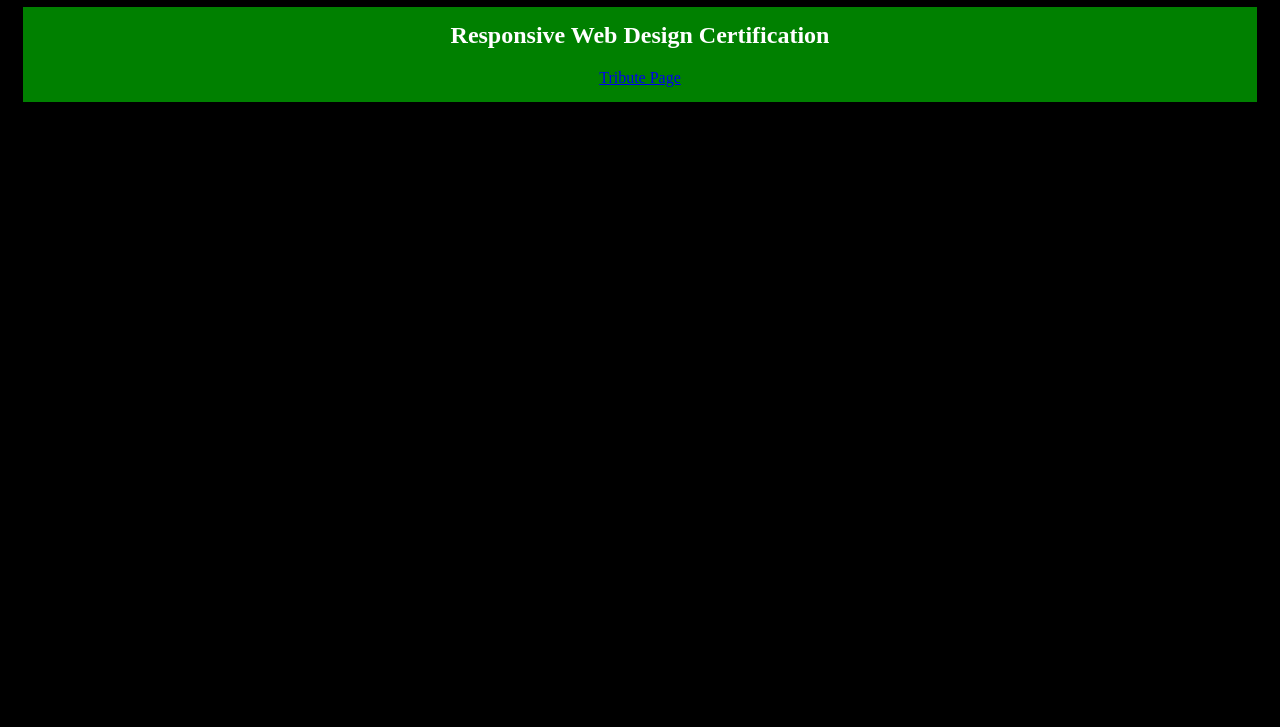
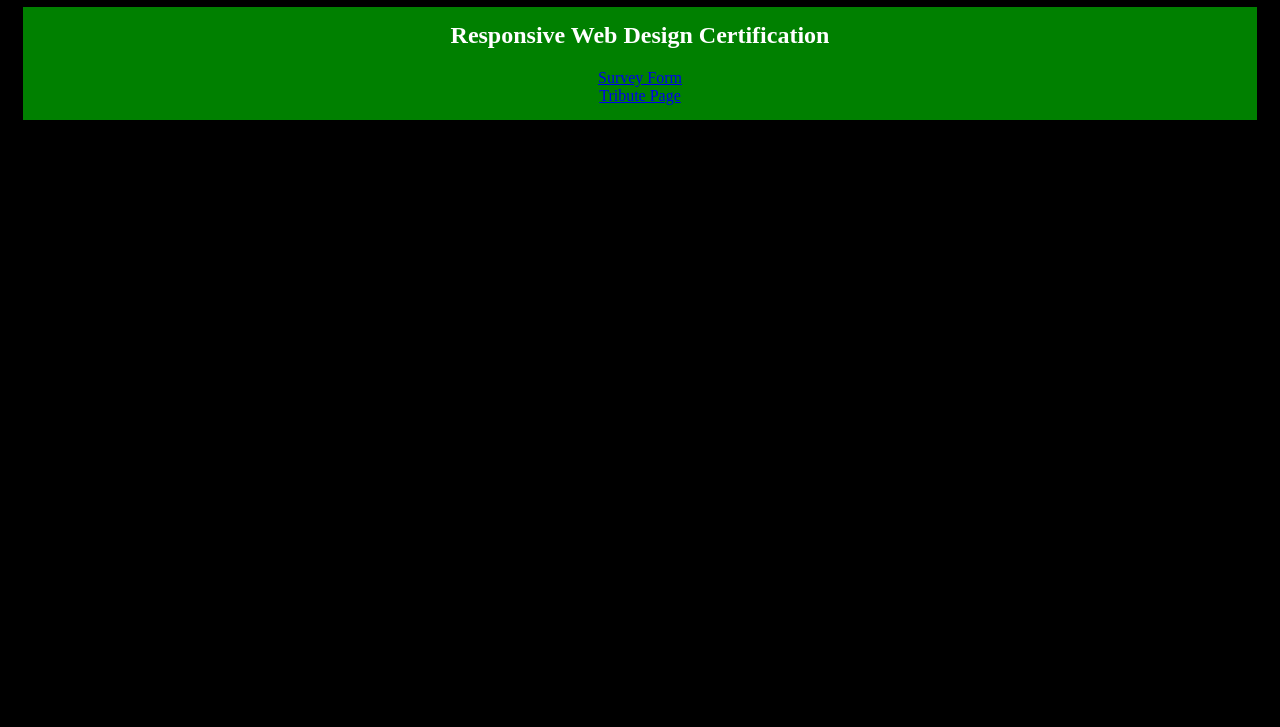
Before and after one commit to hollandmwesley/freeCodeCamp, a plain HTML site: page index.html in a window 1280 px wide. Shown: the part 73-800 px from the top of the page. Drawn offline with Linux system fonts and the light colour scheme.

Commit message:
add survey form link, fix tribute page link

```diff
--- a/index.html
+++ b/index.html
@@ -11,7 +11,8 @@
 
     <div class="web-design">
         <h2>Responsive Web Design Certification</h2>
-        <a class="project" rel="Tribute Page" href="/responsiveWebDesign/Tribute Page/tributePage.html">Tribute Page</a>
+        <a class="project" rel="Survery Form" href="/responsiveWebDesign/surveyForm/surveyForm.html">Survey Form</a>
+        <a class="project" rel="Tribute Page" href="/responsiveWebDesign/tributePage/tributePage.html">Tribute Page</a>
     </div>
 </body>
 </html>
```
